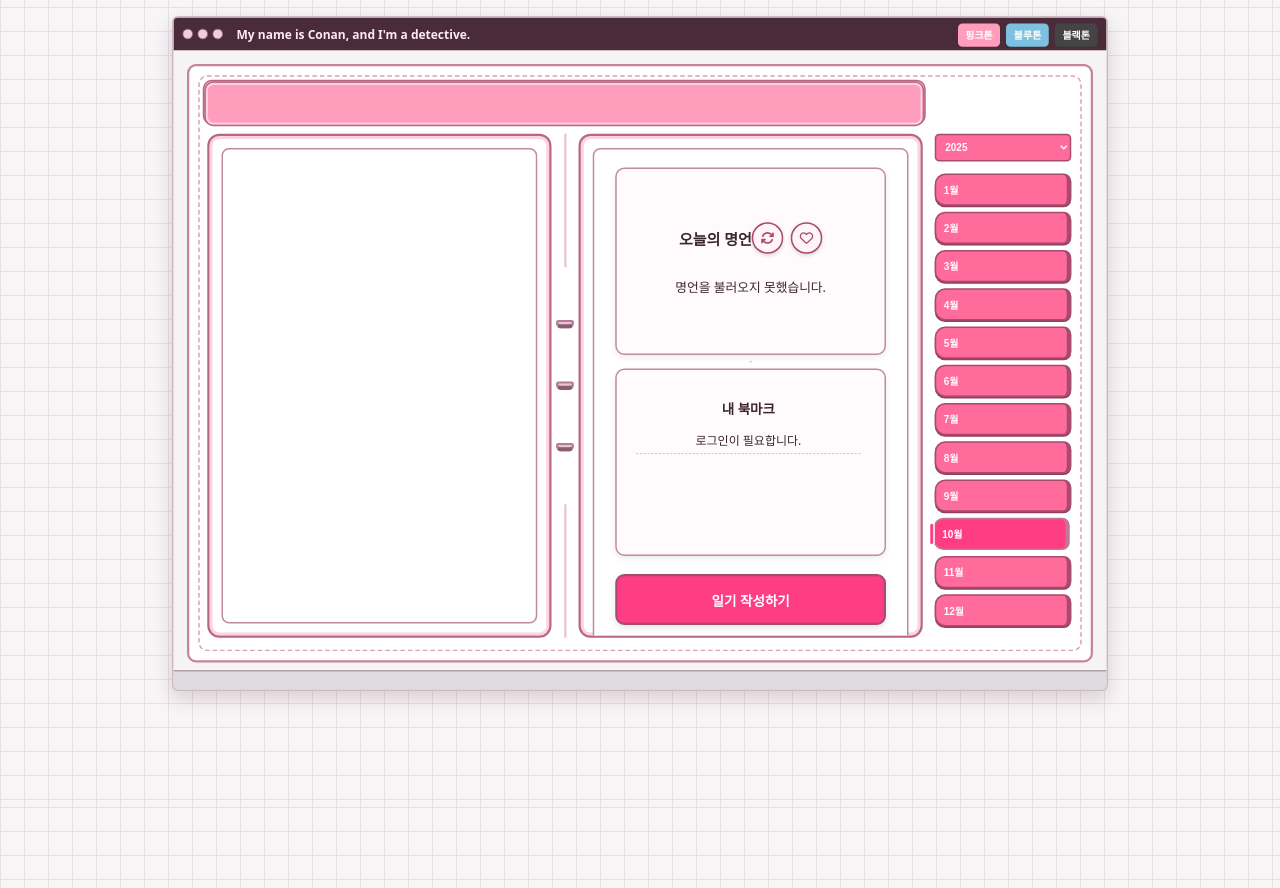
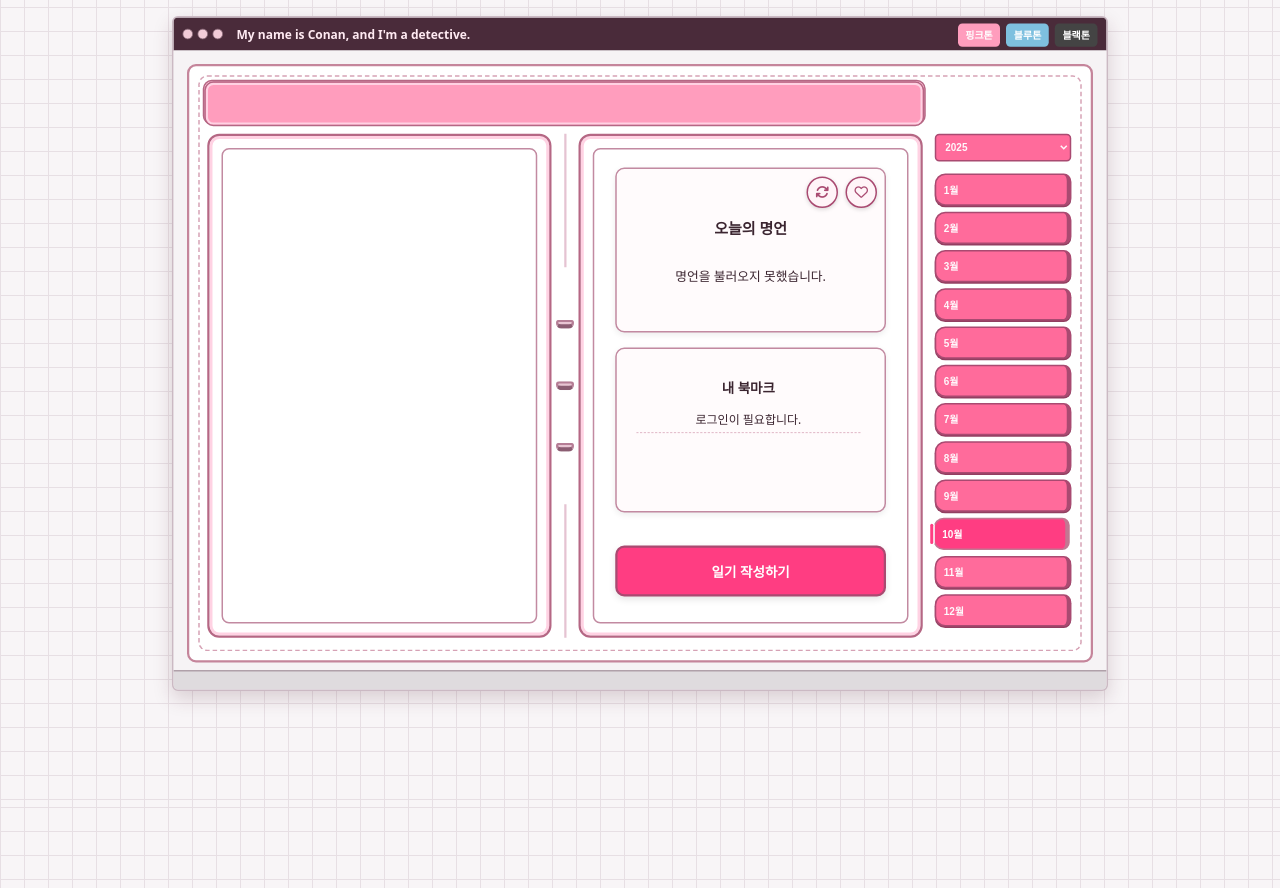
Before and after one commit to miniproject-conan/miniproject, a Python web app: template app/templates/index.html in a window 1280 px wide. Shown: the top 888 px of the page. Run offline with Jinja, Linux system fonts and the light colour scheme; the template is opened without the code that fills it, so the values that code supplies are empty; some libraries are stand-ins or nearby versions.

Commit message:
🐛 fix: overflow 수정

```diff
--- a/app/static/style/style.css
+++ b/app/static/style/style.css
@@ -133,10 +133,9 @@ body{
   display:flex;
   flex-direction:column;
   justify-content:space-between;
-  height:100%;
-  padding:24px 28px 80px;
+  padding:24px 28px;
   box-sizing:border-box;
-  overflow:visible;
+  overflow:hidden;
 }
 
 .right-content {
@@ -153,6 +152,7 @@ body{
 
 /* 명언 */
 .quote-area {
+  position: relative;
   border:2px solid var(--inner-stroke);
   border-radius:12px;
   background:color-mix(in oklab,var(--paper),var(--panel-soft) 10%);
@@ -163,7 +163,7 @@ body{
   justify-content:center;
   align-items:center;
   text-align:center;
-  min-height:250px;
+  min-height:220px;
 }
 .quote-area h2 {font-size:20px;margin-bottom:16px;font-weight:700;}
 .quote-area p {font-size:17px;line-height:1.8;margin:8px 0;}
@@ -182,7 +182,7 @@ body{
   align-items:center;
   text-align:center;
   gap:8px;
-  min-height:250px;
+  min-height:220px;
   flex-shrink: 0;
 }
 .bookmark-area h2 {font-size:18px;margin-bottom:4px;}
@@ -198,7 +198,7 @@ body{
 .bookmarks-section {
   flex:1;
   width:100%;
-  max-height:180px;
+  max-height:100px;
   overflow-y:auto;
   padding-right:6px;
 }
--- a/app/templates/index.html
+++ b/app/templates/index.html
@@ -36,8 +36,6 @@
                   {% include 'quote.html' %}
                 </div>
 
-                <hr />
-
                 <div class="bookmark-area">
                   {% include 'bookmark.html' %}
                 </div>
--- a/app/templates/quote.html
+++ b/app/templates/quote.html
@@ -19,7 +19,7 @@
 
 <style>
 .quotes-header{display:flex;align-items:center;justify-content:space-between;margin-bottom:12px}
-.quote-actions{display:flex;align-items:center;gap:10px}
+.quote-actions{display:flex;align-items:center;gap:10px;position:absolute;top:10px;right:10px;}
 .icon-btn{width:42px;height:42px;border-radius:50%;border:2px solid var(--tab-border);background:color-mix(in oklab,var(--paper),var(--panel-soft) 25%);display:flex;align-items:center;justify-content:center;cursor:pointer;transition:all .2s ease;box-shadow:0 2px 6px rgba(0,0,0,.15)}
 .icon-btn:hover{transform:scale(1.07);box-shadow:0 4px 10px rgba(0,0,0,.25)}
 .icon-btn i{font-size:18px;color:var(--tab-border)}
```
